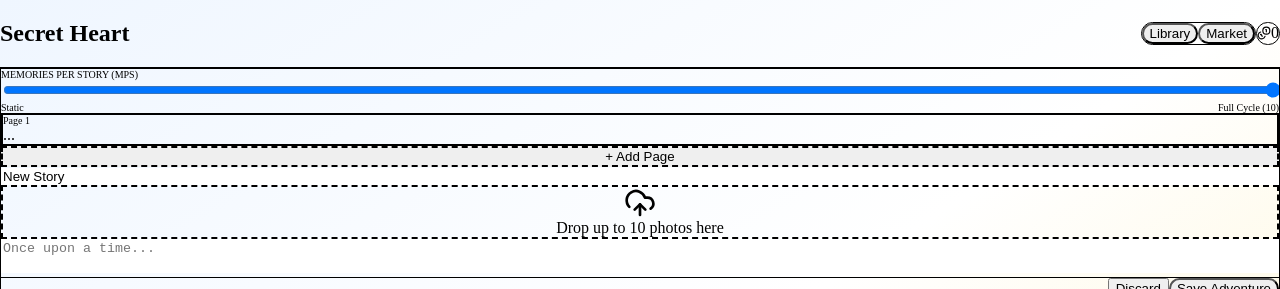
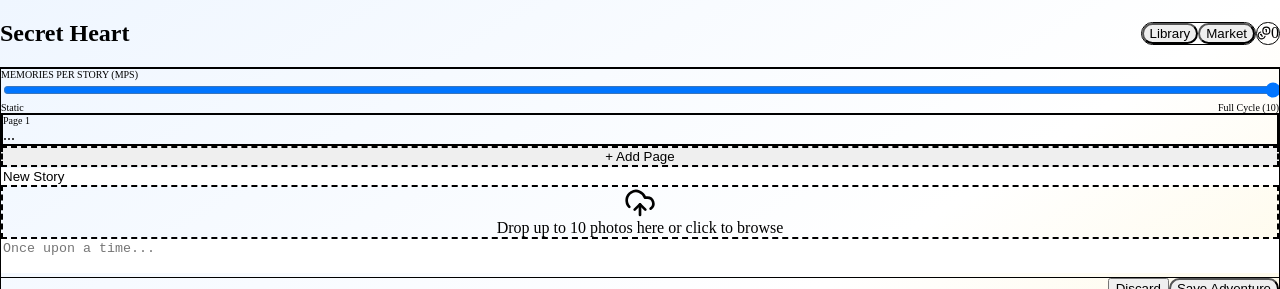
Before and after one commit to cyserman/SECRET_HEART_POCKET, a React (Vite) app: page / in a window 1280 px wide. Both pictures are taken after a click on the button "Create my first story". Shown: the top 289 px of the page. Built offline with nearby package versions, Linux system fonts and the light colour scheme.

Commit message:
Fix drag-and-drop file upload - prevent browser default behavior and handle WebP files

```diff
--- a/src/components/EditorView.tsx
+++ b/src/components/EditorView.tsx
@@ -1,4 +1,4 @@
-import { useState } from 'react';
+import { useState, useRef } from 'react';
 import { UploadCloud } from 'lucide-react';
 import { Story } from '../types';
 
@@ -19,6 +19,61 @@ export const EditorView = ({ initialData, onSave, onCancel }: EditorViewProps) =
     }
   );
   const [active, setActive] = useState(0);
+  const [isDragging, setIsDragging] = useState(false);
+  const fileInputRef = useRef<HTMLInputElement>(null);
+
+  const handleFiles = (files: FileList | null) => {
+    if (!files || files.length === 0) return;
+
+    const imageFiles = Array.from(files).filter(file =>
+      file.type.startsWith('image/')
+    ).slice(0, 10); // Limit to 10 images
+
+    if (imageFiles.length === 0) {
+      alert('Please drop image files only (JPG, PNG, WebP, etc.)');
+      return;
+    }
+
+    // Convert files to data URLs for preview
+    const imagePromises = imageFiles.map(file => {
+      return new Promise<{ url: string; file: File }>((resolve) => {
+        const reader = new FileReader();
+        reader.onload = (e) => {
+          resolve({ url: e.target?.result as string, file });
+        };
+        reader.readAsDataURL(file);
+      });
+    });
+
+    Promise.all(imagePromises).then(images => {
+      const currentPage = form.pages[active];
+      const updatedPages = [...form.pages];
+      updatedPages[active] = {
+        ...currentPage,
+        images: [...currentPage.images, ...images.map(img => ({ url: img.url, file: img.file }))]
+      };
+      setForm({ ...form, pages: updatedPages });
+    });
+  };
+
+  const handleDragOver = (e: React.DragEvent) => {
+    e.preventDefault();
+    e.stopPropagation();
+    setIsDragging(true);
+  };
+
+  const handleDragLeave = (e: React.DragEvent) => {
+    e.preventDefault();
+    e.stopPropagation();
+    setIsDragging(false);
+  };
+
+  const handleDrop = (e: React.DragEvent) => {
+    e.preventDefault();
+    e.stopPropagation();
+    setIsDragging(false);
+    handleFiles(e.dataTransfer.files);
+  };
 
   return (
     <div className="bg-white rounded-3xl shadow-xl border overflow-hidden flex flex-col md:flex-row min-h-[600px]">
@@ -76,9 +131,34 @@ export const EditorView = ({ initialData, onSave, onCancel }: EditorViewProps) =
           className="text-3xl font-black border-none focus:ring-0 w-full p-0"
           placeholder="Story Title"
         />
-        <div className="h-48 bg-slate-100 rounded-3xl border-2 border-dashed border-slate-300 flex flex-col items-center justify-center text-slate-400">
-          <UploadCloud size={32} />
-          <span className="text-xs font-bold mt-2">Drop up to 10 photos here</span>
+        <div
+          onDragOver={handleDragOver}
+          onDragLeave={handleDragLeave}
+          onDrop={handleDrop}
+          onClick={() => fileInputRef.current?.click()}
+          className={`h-48 rounded-3xl border-2 border-dashed flex flex-col items-center justify-center cursor-pointer transition-all ${
+            isDragging
+              ? 'bg-indigo-50 border-indigo-400 border-solid'
+              : 'bg-slate-100 border-slate-300'
+          }`}
+        >
+          <input
+            ref={fileInputRef}
+            type="file"
+            accept="image/*"
+            multiple
+            style={{ display: 'none' }}
+            onChange={(e) => handleFiles(e.target.files)}
+          />
+          <UploadCloud size={32} className={isDragging ? 'text-indigo-600' : 'text-slate-400'} />
+          <span className={`text-xs font-bold mt-2 ${isDragging ? 'text-indigo-600' : 'text-slate-400'}`}>
+            {isDragging ? 'Drop photos here' : 'Drop up to 10 photos here or click to browse'}
+          </span>
+          {form.pages[active].images.length > 0 && (
+            <span className="text-xs text-slate-500 mt-1">
+              {form.pages[active].images.length} photo(s) added
+            </span>
+          )}
         </div>
         <textarea
           value={form.pages[active].text}
```
